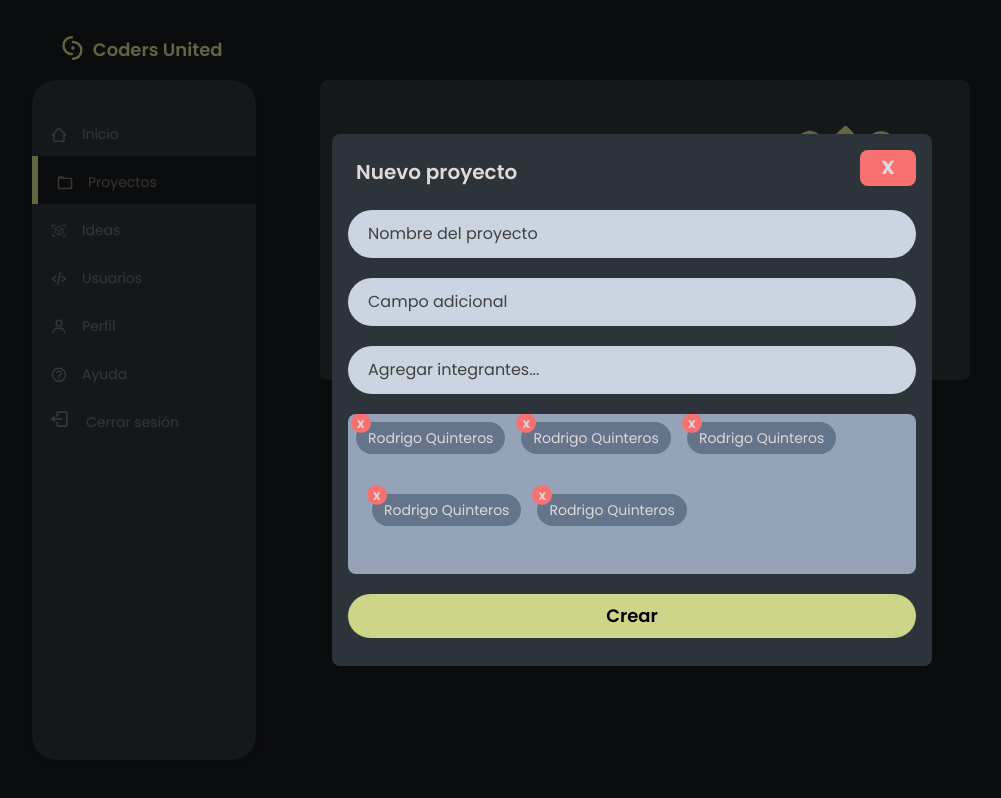
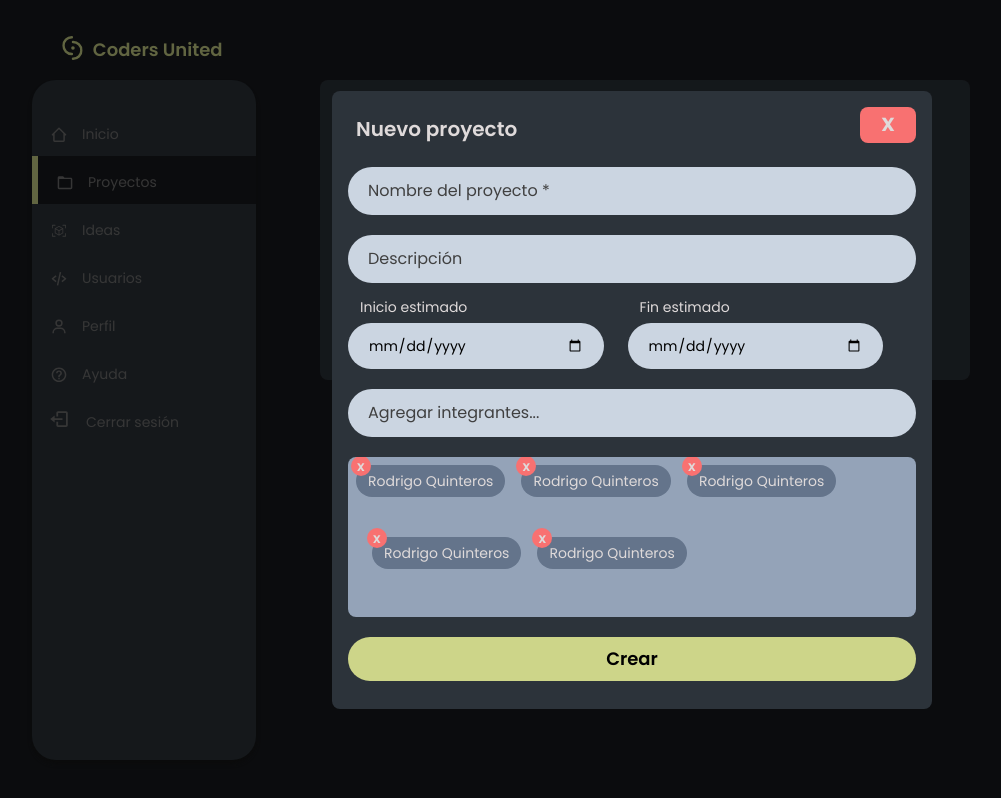
Before and after one commit to rodrigo745/coders-united, a Next.js app: page /pages/1/proyectos in a window 1280 px wide. Both pictures are taken after a click on the element "Crear proyecto". Shown: the whole page, without its empty margins (8-1009 px from the left). Built offline with nearby package versions, Linux system fonts and the light colour scheme.

Commit message:
modal de proyectos

```diff
--- a/src/components/buscador/buscadorModalProyecto.jsx
+++ b/src/components/buscador/buscadorModalProyecto.jsx
@@ -1,6 +1,10 @@
 export default function BuscadorModalProyecto(){
     return(
         <div className="w-full">
+
+            {/* Crear el buscador de integrantes aqui */}
+
+
             <input type="search" placeholder="Agregar integrantes..."
                 className="px-5 bg-slate-300 placeholder:text-neutral-700 text-black py-3 rounded-full w-full mt-5"/>
             <div className="w-full mt-5 p-2 flex flex-wrap space-x-4 h-40 bg-slate-400 overflow-auto rounded-lg">
--- a/src/components/modalCrearProyecto/modalCrearProyecto.jsx
+++ b/src/components/modalCrearProyecto/modalCrearProyecto.jsx
@@ -3,6 +3,8 @@ import { useState } from "react";
 import { PiNotePencilBold } from "react-icons/pi";
 import BuscadorModalProyecto from "../../components/buscador/buscadorModalProyecto";
 import Link from "next/link";
+import { IoSearch } from "react-icons/io5";
+
 
 export default function ModalCrearProyecto(){
 
@@ -32,11 +34,23 @@ export default function ModalCrearProyecto(){
                                     <p onClick={mostrarModal} className="h-9 w-14 text-2xl text-center font-bold bg-red-400 rounded-lg cursor-pointer">x</p>
                                 </div>
                                 <div className="mt-6 text-md flex flex-col">
-                                    <input className="px-5 bg-slate-300 placeholder:text-neutral-700 text-black py-3 rounded-full w-full" placeholder="Nombre del proyecto" />
+                                    <input className="px-5 bg-slate-300 placeholder:text-neutral-700 text-black py-3 rounded-full w-full" placeholder="Nombre del proyecto *" />
 
-                                    <input className="px-5 bg-slate-300 placeholder:text-neutral-700 text-black py-3 rounded-full w-full mt-5" placeholder="Campo adicional" />
+                                    <input className="px-5 bg-slate-300 placeholder:text-neutral-700 text-black py-3 rounded-full w-full mt-5" placeholder="Descripción" />
+
+                                    <div className="flex space-x-6">
+                                        <div className="mt-3 w-[45%]">
+                                            <label className="ml-3 text-sm">Inicio estimado</label>
+                                            <input type="date" className="px-5 bg-slate-300 placeholder:text-neutral-700 text-black py-3  text-sm rounded-full w-full mt-1"/>
+
+                                        </div>
+                                        <div className="mt-3 w-[45%]">
+                                            <label className="ml-3 text-sm">Fin estimado</label>
+                                            <input type="date" className="px-5 bg-slate-300 placeholder:text-neutral-700 text-black py-3 text-sm rounded-full w-full mt-1"/>
+                                        </div>
 
 
+                                    </div>
                                     <BuscadorModalProyecto/>
                                     {/* Cambiar por una funcion que guarde el proyecto y redirija */}
                                     <Link href="./proyectos/proyecto_creado/as" className="w-full amarilloBack text-black font-bold text-center p-2 rounded-full mt-5 text-lg">Crear</Link>
```
